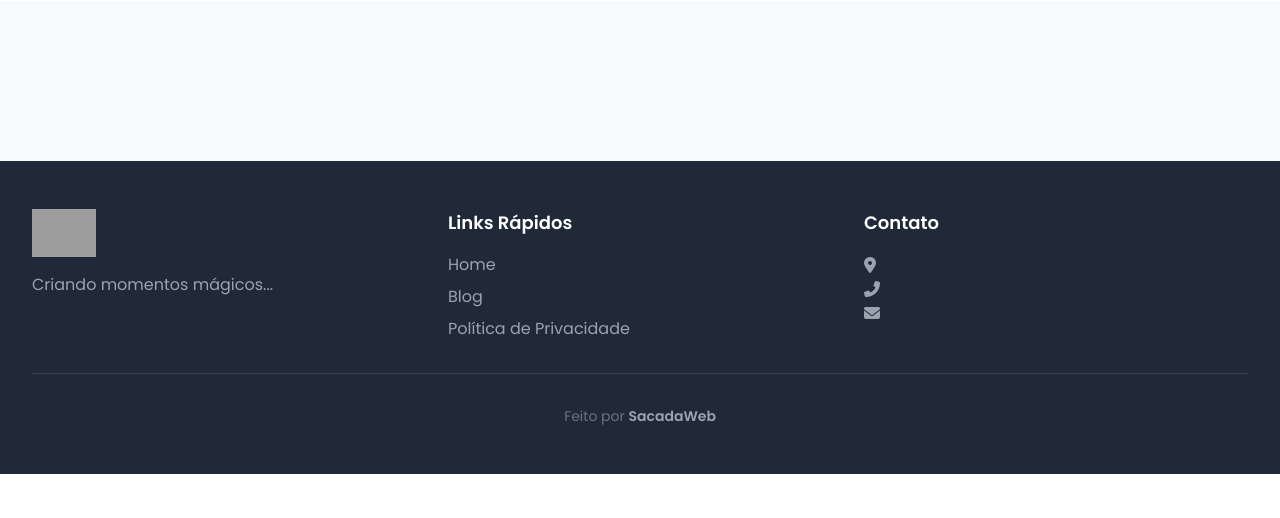
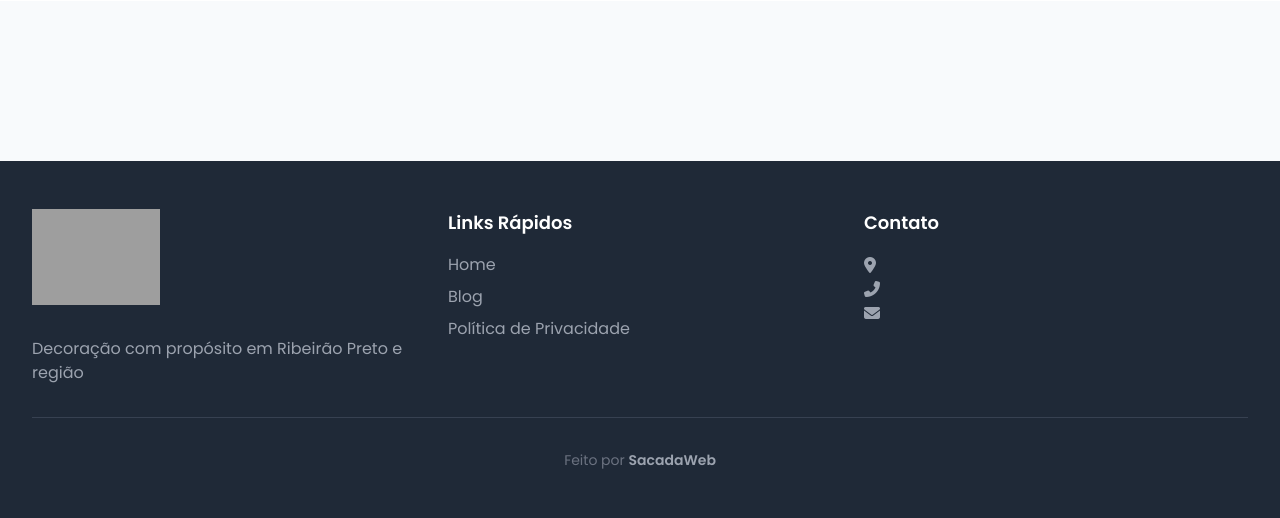
Before and after one commit to andrehsilva/caixola, a Flask app: page / in a window 1280 px wide. Shown: the part 2677-3195 px from the top of the page. Before the commit the page ends 3151 px from the top, so only its background shows below. Run offline with Flask 3, Linux system fonts and the light colour scheme; data comes from the database, SQL or seed files in the repository; data that the repository does not hold is empty; some libraries are stand-ins or nearby versions; grey boxes are pictures that could not be loaded.

Commit message:
ajustes logo e footer

```diff
--- a/app/templates/dashboard/dashboard_base.html
+++ b/app/templates/dashboard/dashboard_base.html
@@ -7,7 +7,7 @@
     <div class="hidden md:flex md:flex-shrink-0">
         <div class="flex flex-col w-64">
             <div class="flex items-center h-16 flex-shrink-0 px-4 bg-white border-b border-gray-200">
-                <img class="h-10 w-auto" src="{{ url_for('static', filename='images/logo-caixola.jpg') }}"
+                <img class="h-10 w-auto" src="{{ url_for('static', filename='images/logo-caixola.png') }}"
                     alt="Logo Planeta Imaginário">
             </div>
             <div class="flex-1 flex flex-col overflow-y-auto bg-white border-r border-gray-200">
--- a/app/templates/public/public_base.html
+++ b/app/templates/public/public_base.html
@@ -144,9 +144,9 @@
     <div class="container mx-auto py-12 px-4 sm:px-6 lg:px-8">
       <div class="grid grid-cols-1 md:grid-cols-3 gap-8">
         <div>
-          <img class="h-12 w-auto mb-4" src="{{ url_for('static', filename='images/logo-caixola.png') }}"
-            alt="Planeta Imaginário">
-          <p class="text-gray-400">Criando momentos mágicos...</p>
+          <img class="h-24 w-auto mb-8" src="{{ url_for('static', filename='images/logo-caixola.png') }}"
+            alt="Caixola Decorações">
+          <p class="text-gray-400">Decoração com propósito em Ribeirão Preto e região</p>
         </div>
         <div>
           <h3 class="text-lg font-semibold mb-4">Links Rápidos</h3>
```
